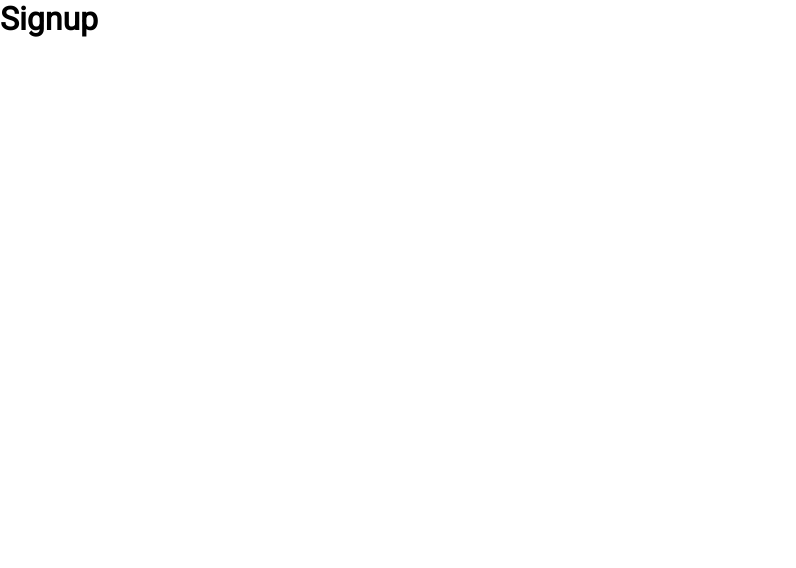
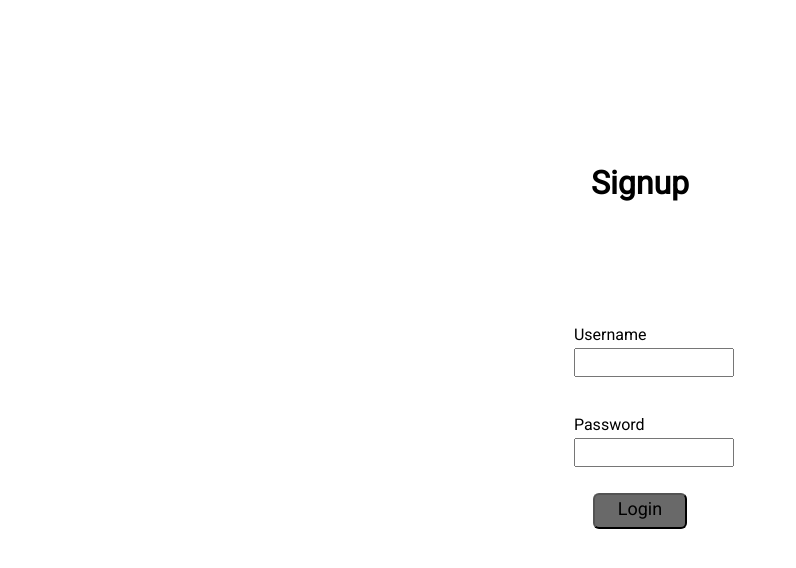
Before and after one commit to LoganLakosky/nextpractice, a Next.js app in the folder nextpractice/: page /signup in a window 1280 px wide. Shown: the top 568 px of the page, without its empty margins (0-796 px from the left). Built offline with nearby package versions, Linux system fonts and the light colour scheme.

Commit message:
Worked on login and signup page

```diff
--- a/nextpractice/src/app/login/login.css
+++ b/nextpractice/src/app/login/login.css
@@ -10,7 +10,6 @@
   display: flex;
   width: 50%;
   height: 60%;
-  justify-content: center;
   align-items: center;
   flex-direction: column;
   border: 2px solid white;
@@ -20,7 +19,101 @@
 .mainLoginTop {
   display: flex;
   width: 100%;
-  height: 25%;
+  height: 10%;
+  align-items: center;
+  justify-content: center;
+  border-bottom: 2px solid white;
+}
+
+.mainLoginContentContainer {
+  display: Flex;
+  width: 100%;
+  height: 100%;
+  flex-direction: column;
   align-items: center;
   justify-content: center;
 }
+
+.mainLoginContent {
+  display: Flex;
+  width: 60%;
+  height: 60%;
+  border: 2px solid white;
+  border-radius: 4px;
+  justify-content: center;
+  align-items: center;
+  flex-direction: column;
+}
+
+.usernameInputContainer {
+  display: flex;
+  width: 50%;
+  height: 35%;
+  justify-content: center;
+  align-items: center;
+}
+
+.usernameWrapper {
+  display: flex;
+  width: 70%;
+  height: 100%;
+  justify-content: center;
+  flex-direction: column;
+  align-items: flex-start;
+}
+
+.usernameWrapper label {
+  width: 100%;
+}
+
+.usernameFirstLabel,
+.passwordFirstLabel {
+  margin-bottom: 4px;
+}
+
+
+
+.usernameWrapper input {
+  padding: 5px 0px 5px 4px;
+}
+
+.passwordInputContainer {
+  display: flex;
+  width: 50%;
+  height: 35%;
+  justify-content: center;
+  align-items: center;
+}
+
+.passwordWrapper {
+  display: flex;
+  width: 70%;
+  height: 100%;
+  justify-content: center;
+  flex-direction: column;
+  align-items: flex-start;
+}
+
+.passwordWrapper input {
+  padding: 5px 0px 5px 4px;
+}
+
+.loginPageBtnContainer {
+  display: Flex;
+  width: 100%;
+  height: 20%;
+  align-items: center;
+  justify-content: center;
+}
+
+.loginPageBtn {
+  display: flex;
+  justify-content: center;
+  align-items: center;
+  width: 25%;
+  height: 70%;
+  border-radius: 6px;
+  font-size: 18px;
+  background-color: dimgray;
+  padding-bottom: 5px;
+}
--- a/nextpractice/src/app/signup/page.tsx
+++ b/nextpractice/src/app/signup/page.tsx
@@ -6,6 +6,29 @@ export default function Signup() {
     <div className="mainSignupTop">
       <h1>Signup</h1>
     </div>
+    <div className="mainSignupContentContainer">
+          <div className="mainSignupContent">
+            <div className="usernameSignupContainer">
+              <div className="usernameWrapper">
+                <label htmlFor="username-label" className="usernameFirstLabel">
+                  Username
+                </label>
+                <input type="text" id="username-label" />
+              </div>
+            </div>
+            <div className="passwordSignupContainer">
+              <div className="passwordWrapper">
+                <label htmlFor="password-label" className="passwordFirstLabel">
+                  Password
+                </label>
+                <input type="text" id="password-label" />
+              </div>
+            </div>
+            <div className="signupPageBtnContainer">
+                <button className="signupPageBtn">Login</button>
+            </div>
+          </div>
+        </div>
   </div>
 </div>
 }
--- a/nextpractice/src/app/signup/signup.css
+++ b/nextpractice/src/app/signup/signup.css
@@ -1,11 +1,114 @@
 .mainSignupContainer {
-
+  display: flex;
+  width: 100vw;
+  height: 100vh;
+  justify-content: center;
+  align-items: center;
 }
 
 .mainSignup {
-
+  display: flex;
+  width: 50%;
+  height: 60%;
+  justify-content: center;
+  align-items: center;
+  flex-direction: column;
+  border: 2px solid white;
+  border-radius: 6px;
 }
 
 .mainSignupTop {
+  display: flex;
+  width: 100%;
+  height: 10%;
+  align-items: center;
+  justify-content: center;
+  border-bottom: 2px solid white;
+}
 
+.mainSignupContentContainer {
+  display: Flex;
+  width: 100%;
+  height: 100%;
+  flex-direction: column;
+  align-items: center;
+  justify-content: center;
 }
+
+.mainSignupContent {
+  display: Flex;
+  width: 60%;
+  height: 60%;
+  border: 2px solid white;
+  border-radius: 4px;
+  justify-content: center;
+  align-items: center;
+  flex-direction: column;
+}
+
+.usernameSignupContainer {
+  display: flex;
+  width: 50%;
+  height: 35%;
+  justify-content: center;
+  align-items: center;
+}
+
+.usernameWrapper {
+  display: flex;
+  width: 70%;
+  height: 100%;
+  justify-content: center;
+  flex-direction: column;
+  align-items: flex-start;
+}
+
+.usernameFirstLabel,
+.passwordFirstLabel {
+  margin-bottom: 4px;
+}
+
+.usernameWrapper input {
+  padding: 5px 0px 5px 4px;
+}
+
+.passwordSignupContainer {
+  display: flex;
+  width: 50%;
+  height: 35%;
+  justify-content: center;
+  align-items: center;
+}
+
+.passwordWrapper {
+  display: flex;
+  width: 70%;
+  height: 100%;
+  justify-content: center;
+  flex-direction: column;
+  align-items: flex-start;
+}
+
+.passwordWrapper input {
+  padding: 5px 0px 5px 4px;
+}
+
+.signupPageBtnContainer {
+  display: Flex;
+  width: 100%;
+  height: 20%;
+  align-items: center;
+  justify-content: center;
+}
+
+.signupPageBtn {
+  display: flex;
+  justify-content: center;
+  align-items: center;
+  width: 25%;
+  height: 70%;
+  border-radius: 6px;
+  font-size: 18px;
+  background-color: dimgray;
+  padding-bottom: 5px;
+}
--- /dev/null
+++ b/package.json
@@ -0,0 +1,5 @@
+{
+  "dependencies": {
+    "json-server": "^0.17.3"
+  }
+}
```
Also changed, not shown: nextpractice/src/app/login/page.tsx (+89 -5 lines), 2 other files (tests, documents, lock files or other folders).
